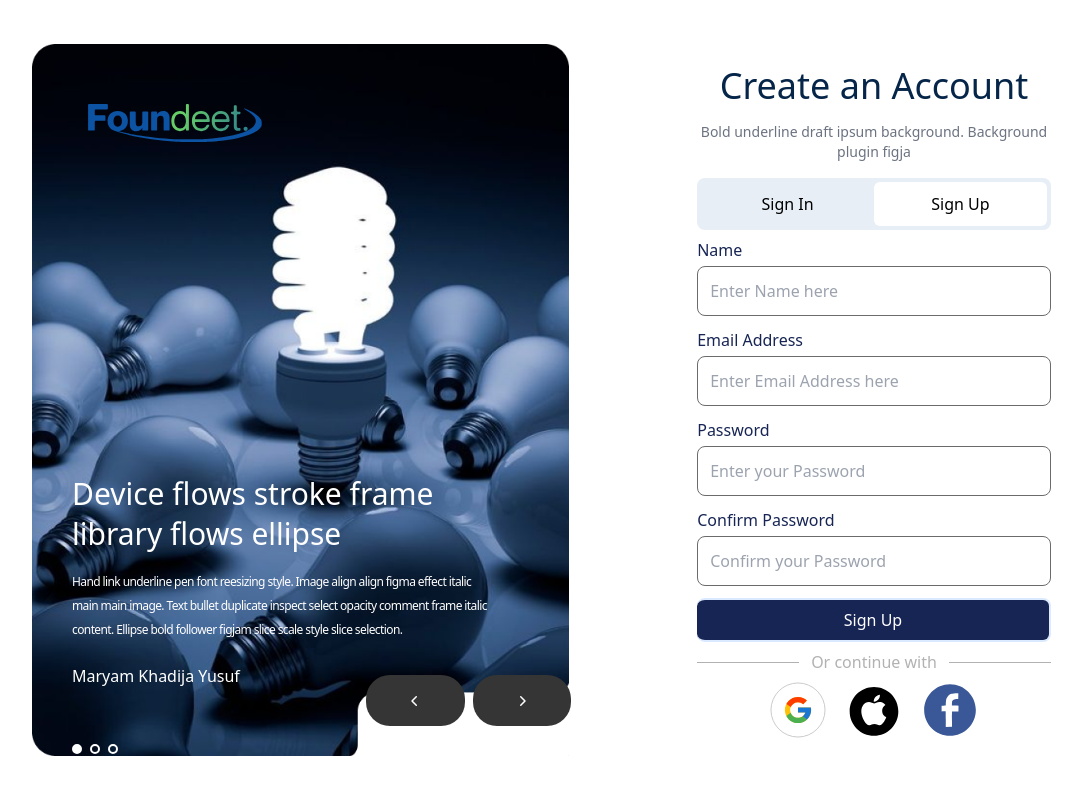
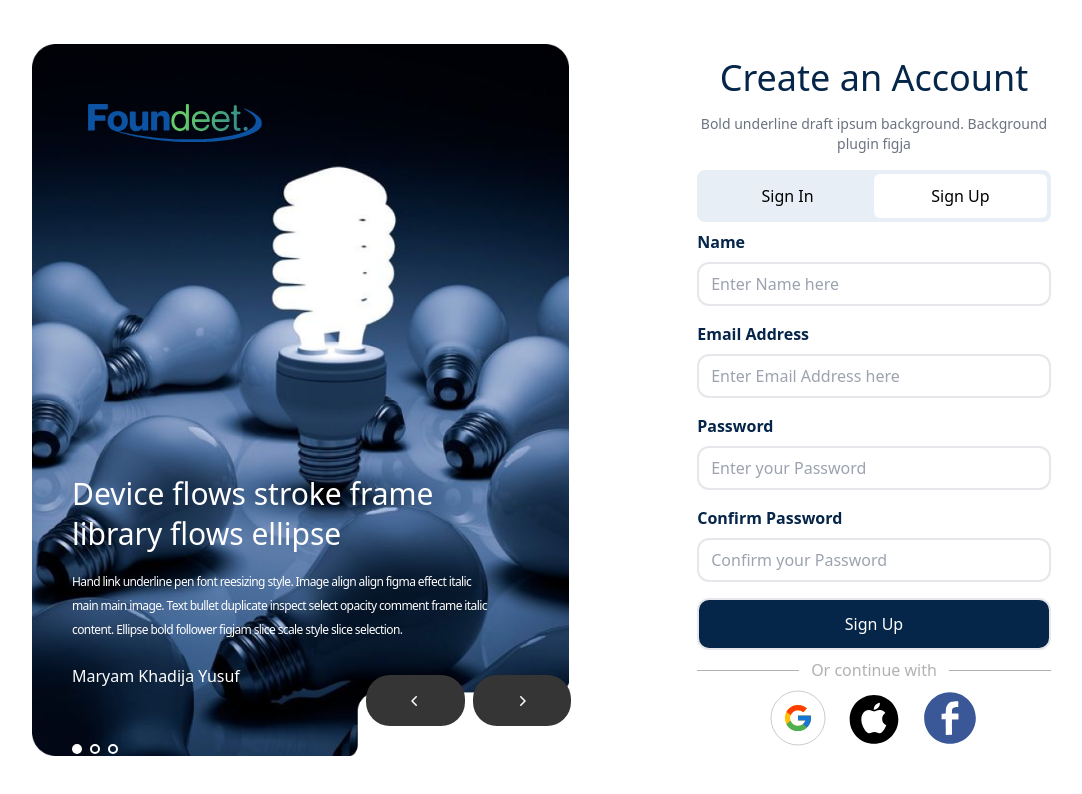
Before and after one commit to Itsprincevick/Form, a React app: page /SignUp in a window 1280 px wide. Shown: the top 794 px of the page, without its empty margins (38-1120 px from the left). Built offline with nearby package versions, Linux system fonts and the light colour scheme; the HTML template or start-up script is replaced by a standard one.

Commit message:
Modified signUp page

```diff
--- a/src/components/SignUp.jsx
+++ b/src/components/SignUp.jsx
@@ -26,49 +26,52 @@ function SignUp() {
         </div>
         <form className="mt-2 space-y-2">
           <div className="flex flex-col">
-            <label className="font-medium text-blue-950">Name</label>
+            <label className="text-blue-10 font-semibold">Name</label>
             <input
               id="name"
               type="text"
               placeholder="Enter Name here"
-              className="my-1 p-3 border-grey-5 border rounded-lg"
+              className="w-full border-2 border-grey rounded-xl px-3 py-2 mt-2 mb-2"
               required
             />
           </div>
           <div className="flex flex-col">
-            <label className="font-medium text-blue-950">Email Address</label>
+            <label className="text-blue-10 font-semibold">Email Address</label>
             <input
               id="email"
               type="email"
               placeholder="Enter Email Address here"
-              className="my-1 p-3 border-grey-5 border rounded-lg"
+              className="w-full border-2 border-grey rounded-xl px-3 py-2 mt-2 mb-2"
               required
             />
           </div>
           <div className="flex flex-col">
-            <label className="font-medium text-blue-950">Password</label>
+            <label className="text-blue-10 font-semibold">Password</label>
             <input
               id="password"
               type="password"
               placeholder="Enter your Password"
-              className="my-1 p-3 border-grey-5 border rounded-lg"
+              className="w-full border-2 border-grey rounded-xl px-3 py-2 mt-2 mb-2"
               required
             />
           </div>
 
           <div className="flex flex-col">
-            <label className="font-medium text-blue-950">
+            <label className="text-blue-10 font-semibold">
               Confirm Password
             </label>
             <input
               id="password"
               type="password"
               placeholder="Confirm your Password"
-              className="w-full my-1 p-3 border-grey-5 border rounded-lg"
+              className="w-full border-2 border-grey rounded-xl px-3 py-2 mt-2 mb-2"
               required
             />
           </div>
-          <button className="btn  w-full my-4 font-medium px-20 py-2 border-2 border-spacing-0 border-blue-100 border-l-0 bg-blue-950 rounded-lg text-white">
+          <button
+            type="submit"
+            className="w-full border-2 rounded-xl px-3 py-3 mt-6 text-center bg-blue-10 text-white "
+          >
             Sign Up
           </button>
           <div className="flex items-center justify-center my-4">
```
